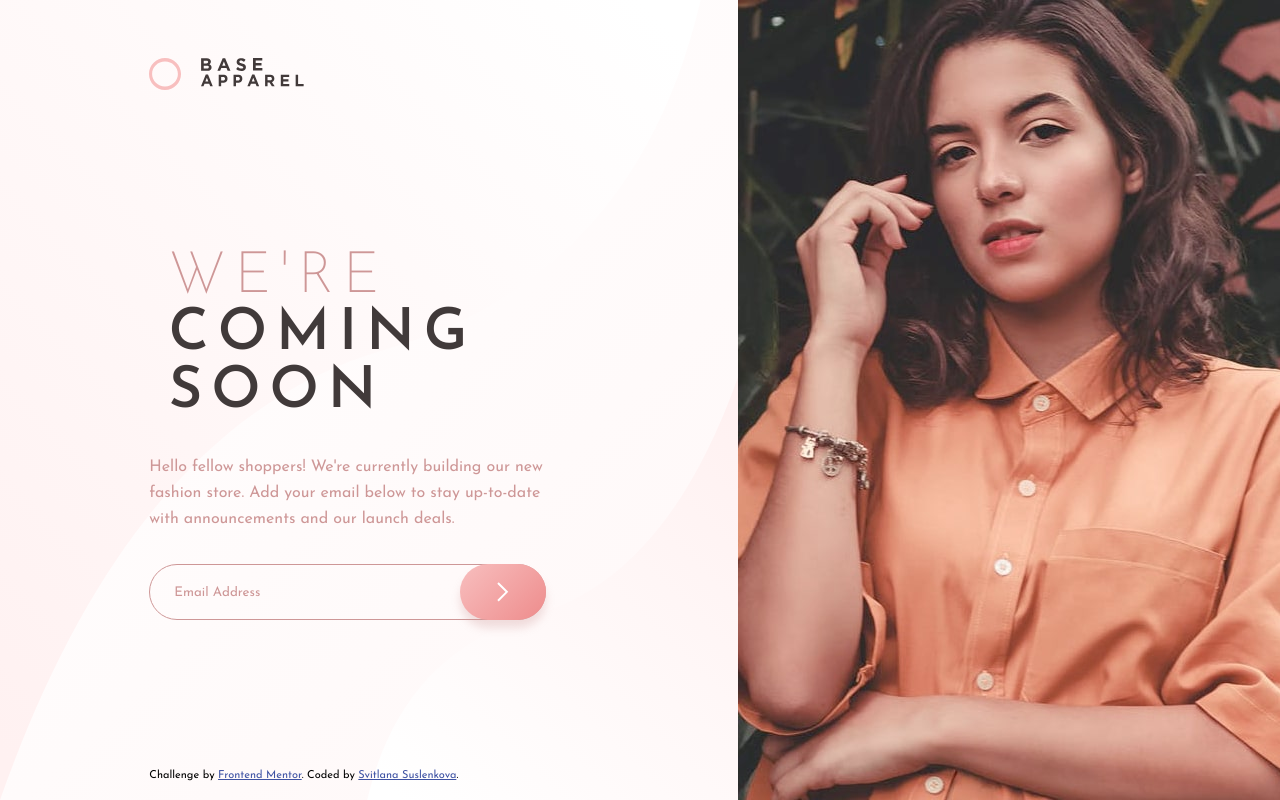
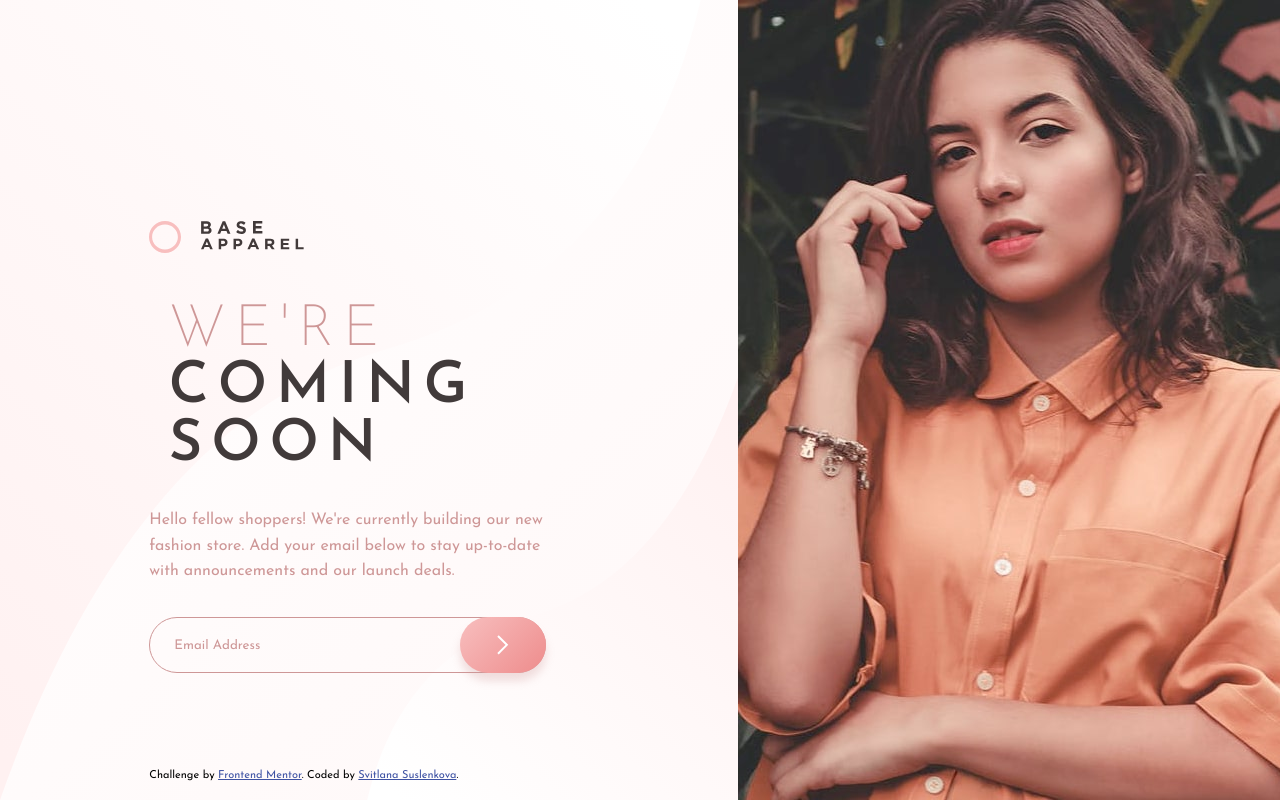
Before and after one commit to SvitlanaSuslenkova/Practice-11, a plain HTML site: page index.html in a window 1280 px wide. Shown: the top 800 px of the page. Drawn offline with Linux system fonts and the light colour scheme.

Commit message:
Update style.css

```diff
--- a/style.css
+++ b/style.css
@@ -230,7 +230,9 @@ form {
     }
     .sectionOne {aspect-ratio: 5/1;}
 
-    .logobutton {margin-left: 20.24%;
+    .logobutton {
+    margin-top: 30%;
+        margin-left: 20.24%;
     width: 32.15%;}
 
     .heroMobile {display: none;}
@@ -277,5 +279,9 @@ form {margin-left: 0px;}
     }
 h1, .hello, form {margin-inline: auto;}
     .logobutton {margin-left: 280px;}
-    .heroDesktop {object-position: 100% 10%;}
+
+    .heroDesktop {
+       object-position: 100% 10%;
+
+    }
 }
```
